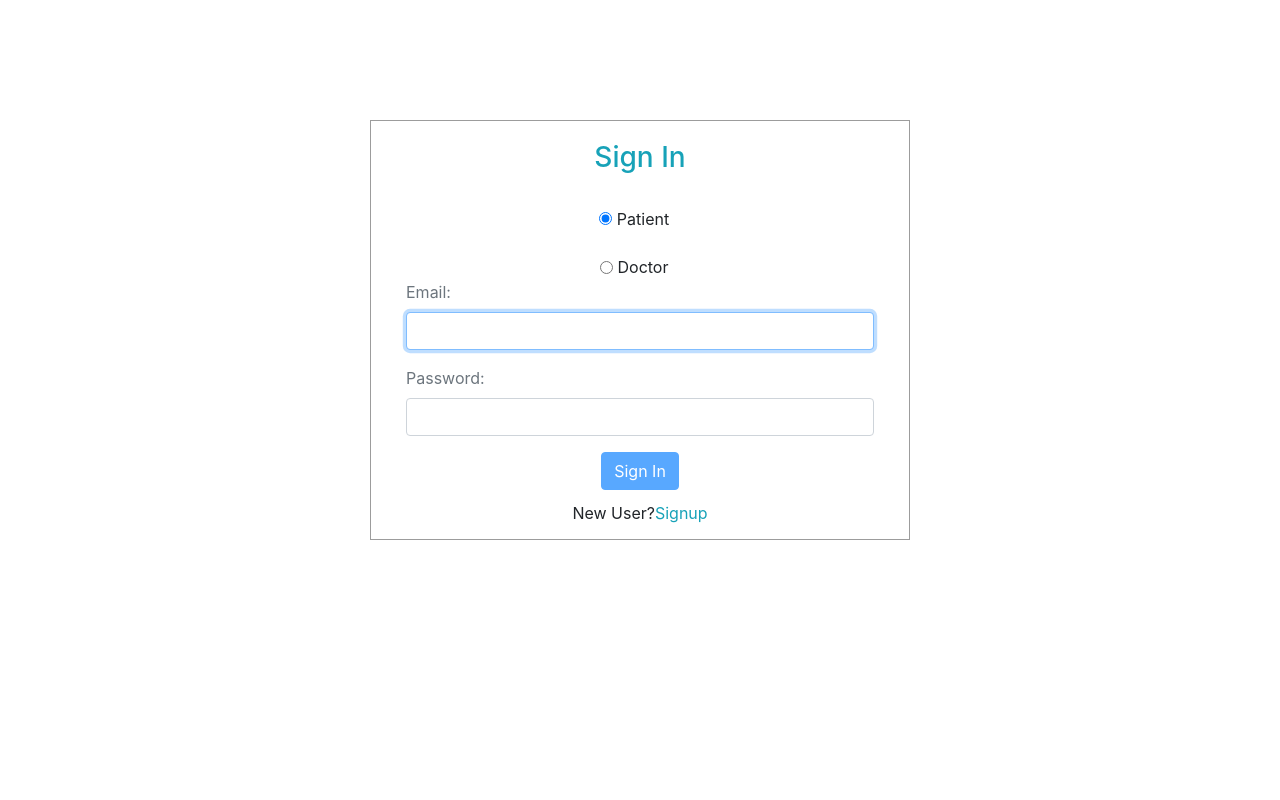
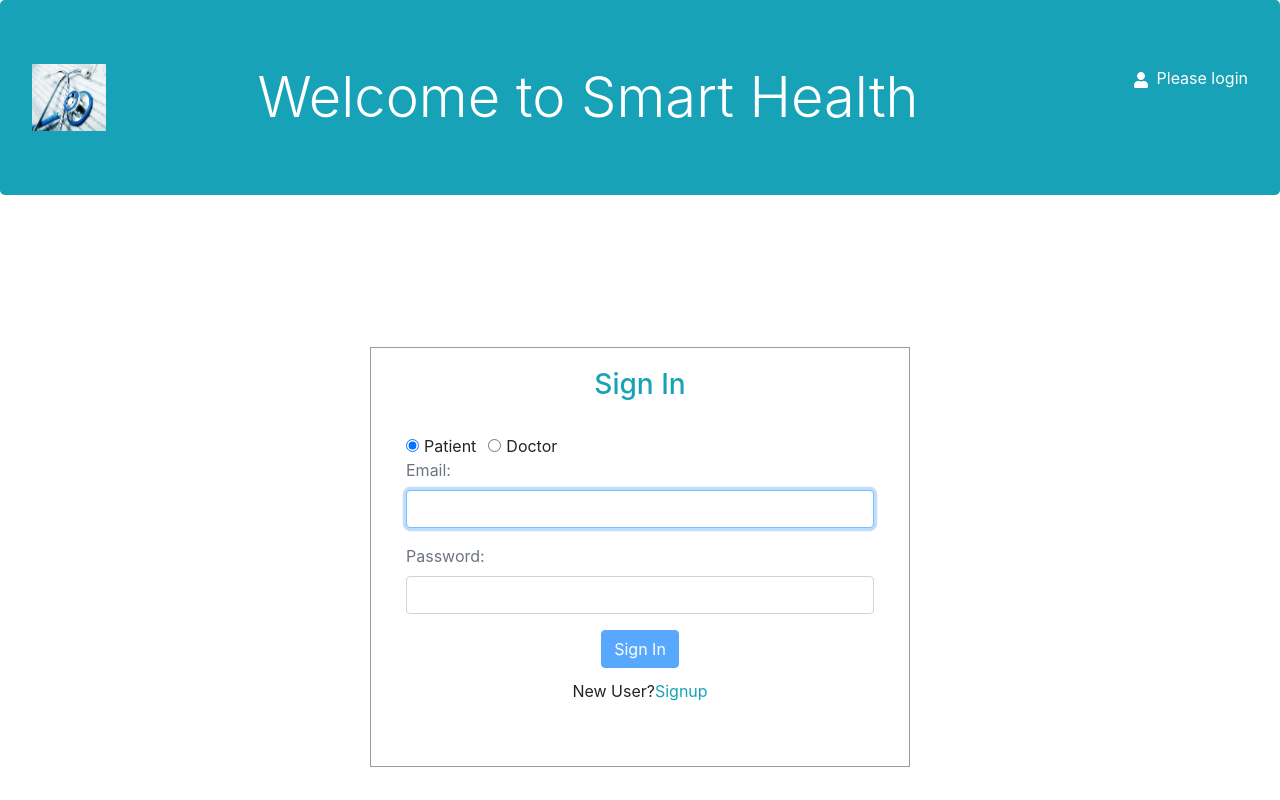
Before and after one commit to srinivassvce/Hackathon2021, a React (Create React App) app in the folder smart-health/: page /notFound in a window 1280 px wide. Built offline with nearby package versions, Linux system fonts and the light colour scheme.

Commit message:
LoginCOsmeticchanges

```diff
--- a/smart-health/src/api.ts
+++ b/smart-health/src/api.ts
@@ -9,25 +9,23 @@ export function loginUrl(): string {
 	return `${getUrl()}/login`;
 }
 
+export function doctorLoginUrl(): string {
+	return `${getUrl()}/doctorLogin`;
+}
+
 export async function registerUser(user: any): Promise<boolean> {
 	console.log(user);
-    await axios.post(
-      "http://localhost:8080/api/create/patient",
-      {...user}
-    )
+	await axios.post("http://localhost:8080/api/create/patient", { ...user });
 	return true;
 }
-
-
-
 
 export async function getAllergens(patient: string) {
 	const allergens = [
 		"Food Allergy- Egg, Milk, Mustard",
 		"Food Allergy- Egg, Milk, Mustard",
-        "Food Allergy- Egg, Milk, Mustard"
-    ]
-    return Promise.resolve({allergens});
+		"Food Allergy- Egg, Milk, Mustard",
+	];
+	return Promise.resolve({ allergens });
 }
 export async function getPatientName(patientId: string): Promise<string> {
 	const patient = await getPatientDetails(patientId);
@@ -35,7 +33,9 @@ export async function getPatientName(patientId: string): Promise<string> {
 }
 
 export async function getPatientDetails(patientId: String): Promise<IPatient> {
-    const response: AxiosResponse<any> = await axios.get(`${getUrl()}/get/patient/${patientId}`);
+	const response: AxiosResponse<any> = await axios.get(
+		`${getUrl()}/get/patient/${patientId}`,
+	);
 	return response.data;
 }
 
@@ -44,29 +44,23 @@ export async function getAllAllergens() {
 	return response.data;
 }
 
-export async function saveAllergenDetails(allergy: any, patientId: string): Promise<boolean> {
+export async function saveAllergenDetails(
+	allergy: any,
+	patientId: string,
+): Promise<boolean> {
 	const patient = await getPatientDetails(patientId);
-    await axios.post(
-        `${getUrl()}create/patient/allergy`,
-        {
+	await axios.post(`${getUrl()}create/patient/allergy`, {
 		patient,
 		allergy,
-            symptoms: allergy.symptoms
-        }
-    );
+		symptoms: allergy.symptoms,
+	});
 	return true;
 }
 
 export async function getMedicines(patient: string) {
-    return Promise.resolve(
-        {
-            medicines: [
-                "Medicine 1",
-                "Medicine 2",
-                "Medicine 3"
-            ]
-        }
-    )
+	return Promise.resolve({
+		medicines: ["Medicine 1", "Medicine 2", "Medicine 3"],
+	});
 }
 
 export async function getAllergen(allergenId: string) {
@@ -74,18 +68,12 @@ export async function getAllergen(allergenId: string) {
 	return response.data;
 }
 
-export function getPatientInfo(patientId: string){
-    return Promise.resolve(
-       {
+export function getPatientInfo(patientId: string) {
+	return Promise.resolve({
 		patientInfo: {
-               allergens: [
-
-               ],
-               medicines: [
-
-               ],
-               name: "Smart Health Pat - 1"
+			allergens: [],
+			medicines: [],
+			name: "Smart Health Pat - 1",
+		},
+	});
 }
-       }
-    );
-}
--- a/smart-health/src/common/page.tsx
+++ b/smart-health/src/common/page.tsx
@@ -1,5 +1,5 @@
-import * as React from 'react';
-import Header from './header';
+import * as React from "react";
+import Header from "./header";
 
 export interface PageProps {
 	patientId: string;
@@ -13,6 +13,6 @@ const Page: React.FunctionComponent<PageProps> = (props) => {
 			{props.children}
 		</React.Fragment>
 	);
-}
+};
 
 export default Page;
--- a/smart-health/src/login/login.tsx
+++ b/smart-health/src/login/login.tsx
@@ -3,9 +3,11 @@ import "../styles/login.css";
 import { useHistory } from "react-router";
 import "bootstrap/dist/css/bootstrap.min.css";
 import FormGroup from "react-bootstrap/esm/FormGroup";
-import { getUrl } from "../api";
+import { doctorLoginUrl, getUrl } from "../api";
 import { loginUrl } from "../api";
 import axios from "axios";
+import Page from "../common/page";
+import SignUpOptional from "./signupOptional";
 
 export interface LoginProps {
 	setPatientId: (patientId: string) => void;
@@ -15,7 +17,7 @@ export default function Login(props: LoginProps) {
 	const [email, setEmail] = useState("");
 	const [password, setPassword] = useState("");
 	const [emailError, setEmailError] = useState("");
-	const [isPatient, setIsPatient] = useState("0");
+	const [isPatient, setIsPatient] = useState("Patient");
 	const history = useHistory();
 
 	const validateForm = () =>
@@ -25,22 +27,38 @@ export default function Login(props: LoginProps) {
 		event,
 	) => {
 		event.preventDefault();
-		if (isPatient === "0") {
+		const failure = "Incorrect Email or Password!";
+		const failureDoctor = "Incorrect Doctor's Email or Password!";
+
+		if (isPatient === "Patient") {
 			const resp = axios
 				.post(loginUrl(), { email, password })
 				.then((c) => {
 					props.setPatientId(c.data);
+					if (c.data !== failure) {
 						history.push("/dashboard");
+					} else {
+						alert("Invalid User name or Password");
+					}
 				})
 				.catch((err) => console.log(err));
 		} else {
-			console.log("Doctor", isPatient);
+			const resp = axios
+				.post(doctorLoginUrl(), { email, password })
+				.then((c) => {
+					if (c.data !== failureDoctor) {
 						history.push("/dashboard");
+					} else {
+						alert("Invalid Doctor's name or Password");
+					}
+				})
+				.catch((err) => console.log(err));
 		}
 	};
 
 	return (
 		<React.Fragment>
+			<Page patientId={""} title="Welcome to Smart Health">
 				<div id="login">
 					<div className="container">
 						<div
@@ -48,35 +66,40 @@ export default function Login(props: LoginProps) {
 							className="row justify-content-center align-items-center">
 							<div id="login-column" className="col-md-6">
 								<div id="login-box" className="col-md-12">
-								<form id="login-form" className="form" onSubmit={handleSubmit}>
+									<form
+										id="login-form"
+										className="form"
+										onSubmit={handleSubmit}>
 										<h3 className="text-center text-info">Sign In</h3>
-									<br></br>
-
-									<div className="text-center">
-										<div className="form-check form-check-inline">
-											<input
-												className="form-check-input"
-												type="radio"
-												checked={isPatient === "0"}
-												name="inlineRadioOptions"
-												onChange={(e) => setIsPatient(e.target.value)}
-												id="inlineRadio1"
-												value="0"></input>
-											<label className="form-check-label">Patient</label>
-										</div>
-										<br></br>
 										<br></br>
 										<div className="form-check form-check-inline">
 											<input
 												className="form-check-input"
 												type="radio"
+												checked={isPatient === "Patient"}
 												name="inlineRadioOptions"
-												checked={isPatient === "1"}
+												onChange={(e) => setIsPatient(e.target.value)}
+												id="inlineRadio1"
+												value="Patient"></input>
+											<label
+												className="form-check-label"
+												htmlFor="inlineRadio1">
+												Patient
+											</label>
+										</div>
+										<div className="form-check form-check-inline">
+											<input
+												className="form-check-input"
+												type="radio"
+												name="inlineRadioOptions"
 												onChange={(e) => setIsPatient(e.target.value)}
 												id="inlineRadio2"
-												value="1"></input>
-											<label className="form-check-label">Doctor</label>
-										</div>
+												value="Doctor"></input>
+											<label
+												className="form-check-label"
+												htmlFor="inlineRadio2">
+												Doctor
+											</label>
 										</div>
 										<div className="form-group">
 											<label htmlFor="username" className="text-secondary">
@@ -115,19 +138,20 @@ export default function Login(props: LoginProps) {
 										<br></br>
 										<br></br>
 										<br></br>
-
-									<div id="register-link" className="text-center">
+										<SignUpOptional Actor={isPatient} />
+										{/* <div id="register-link" className="text-center">
 											New User?
 											<a href="/Register" className="text-info">
 												Signup
 											</a>
-									</div>
+										</div> */}
 									</form>
 								</div>
 							</div>
 						</div>
 					</div>
 				</div>
+			</Page>
 		</React.Fragment>
 	);
 }
--- a/smart-health/src/login/register.tsx
+++ b/smart-health/src/login/register.tsx
@@ -4,6 +4,7 @@ import { registerUser } from "../api";
 import { useFormFields } from "../libs/useFormFields";
 import { useHistory } from "react-router";
 import DatePicker from "react-datepicker";
+import Page from "../common/page";
 import "react-datepicker/dist/react-datepicker.css";
 
 // export interface ISignup {
@@ -50,8 +51,8 @@ export default function Register() {
 			dateOfBirth,
 		} = fields;
 
-		const birthDateUnformatted = new Date(dateOfBirth);
-		const birthDate = birthDateUnformatted.toISOString();
+		// const birthDateUnformatted = new Date(dateOfBirth);
+		// const birthDate = birthDateUnformatted.toISOString();
 		const patient = {
 			patientName,
 			patientEmail: email,
@@ -59,22 +60,41 @@ export default function Register() {
 			mobile,
 			password,
 			bloodGroup,
-			birthDate,
+			//birthDate,
 		};
 		const result = await registerUser(patient);
 		history.push("/signupsuccessful");
 	};
 	const DOB = () => {
-		const [startDate, setStartDate] = useState(null);
+		const [startDate, setStartDate] = useState(new Date());
+		const ExampleCustomTimeInput = ({ date, value, onChange }) => (
+			<input
+				value={value}
+				onChange={(e) => onChange(e.target.value)}
+				style={{ border: "solid 1px pink" }}
+			/>
+		);
 		return (
 			<DatePicker
 				selected={startDate}
-				placeholderText="mm/dd/yyyy"
-				isClearable
 				onChange={(date) => setStartDate(date)}
+				showTimeInput
+				customTimeInput={<ExampleCustomTimeInput />}
 			/>
 		);
 	};
+	// const DOB = () => {
+	// 	const [date, setStartDate] = useState(null);
+
+	// 	return (
+	// 		<DatePicker
+	// 			selected={date}
+	// 			value={setStartDate}
+	// 			placeholderText="mm/dd/yyyy"
+	// 			onChange={date => setStartDate(date)}
+	// 		/>
+	// 	);
+	// };
 
 	function validateForm() {
 		return (
@@ -86,7 +106,8 @@ export default function Register() {
 
 	return (
 		<React.Fragment>
-			<div id="signup">
+			<Page patientId={""} title="Register Form">
+				<div id="login">
 					<div className="container" id="wrap">
 						<div className="row">
 							<div className="col-md-6 col-md-offset-3">
@@ -218,8 +239,9 @@ export default function Register() {
 
 									<br />
 									<span className="help-block">
-									By clicking Create my account, you agree to our Terms and that
-									you have read our Data Use Policy, including our Cookie Use.
+										By clicking Create my account, you agree to our Terms and
+										that you have read our Data Use Policy, including our Cookie
+										Use.
 									</span>
 									<button
 										className="btn btn-lg btn-primary btn-block signup-btn"
@@ -232,6 +254,7 @@ export default function Register() {
 						</div>
 					</div>
 				</div>
+			</Page>
 		</React.Fragment>
 	);
 }
--- /dev/null
+++ b/smart-health/src/login/signupOptional.tsx
@@ -0,0 +1,20 @@
+export interface signupOptionProps {
+	Actor: string;
+}
+
+const SignUpOptional: React.FunctionComponent<signupOptionProps> = (props) => {
+	if (props.Actor === "Patient") {
+		return (
+			<div id="register-link" className="text-center">
+				New User?
+				<a href="/Register" className="text-info">
+					Signup
+				</a>
+			</div>
+		);
+	} else {
+		return <br></br>;
+	}
+};
+
+export default SignUpOptional;
--- a/smart-health/tsconfig.json
+++ b/smart-health/tsconfig.json
@@ -18,7 +18,7 @@
     "resolveJsonModule": true,
     "isolatedModules": true,
     "noEmit": true,
-    "jsx": "react"
+    "jsx": "react-jsx"
   },
   "include": [
     "src"
```
Also changed, not shown: 1 other file (tests, documents, lock files or other folders). Lines whose indentation alone changed are shown as unchanged.
